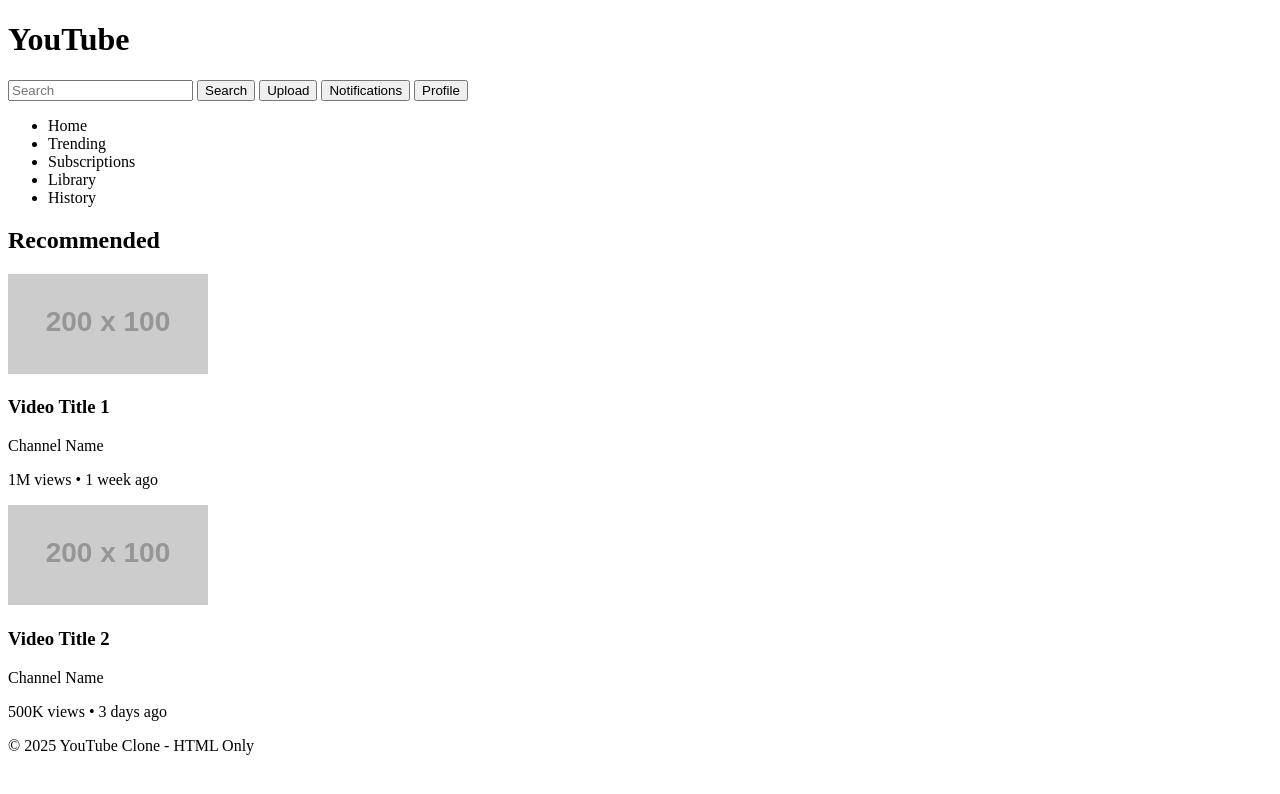
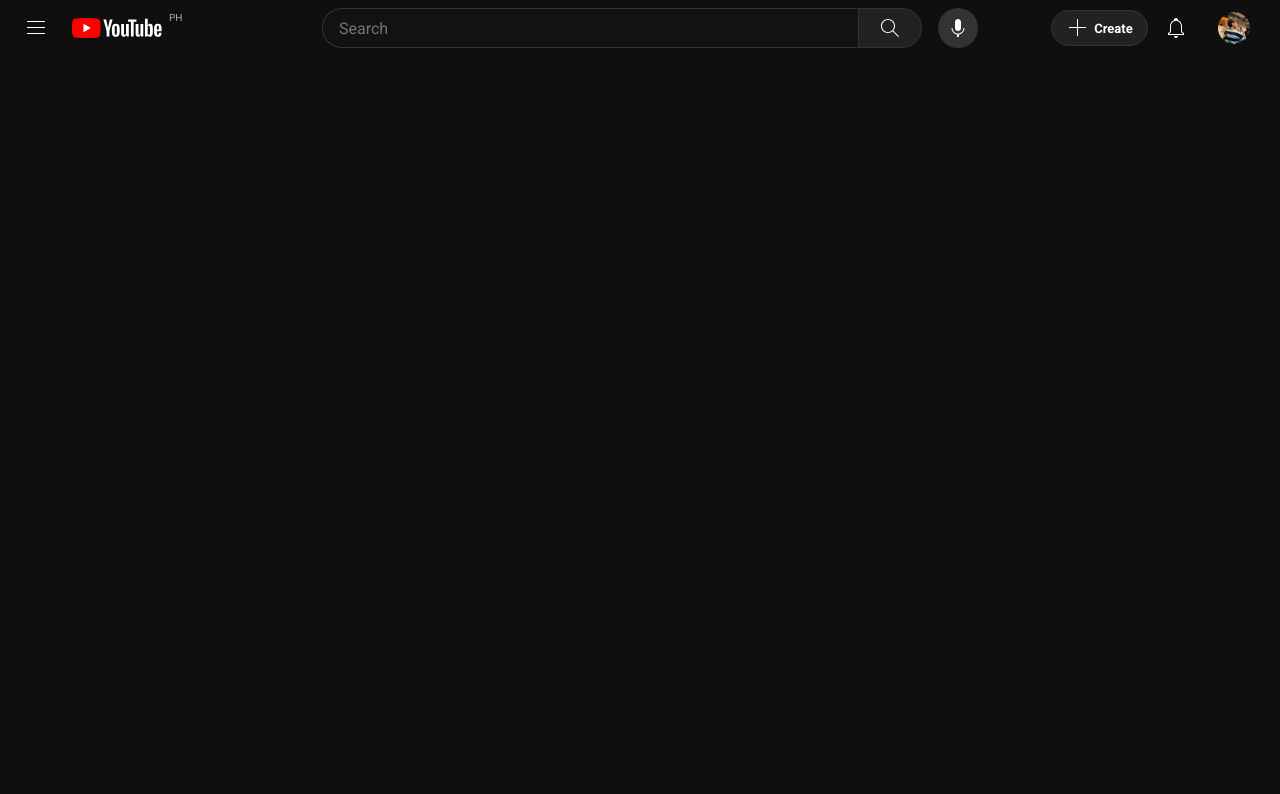
Before and after one commit to dvdivicay/Youtube-Homepage, a plain HTML site: page index.html in a window 1280 px wide. Drawn offline with Linux system fonts and the light colour scheme; placeholder pictures from the web are drawn by us.

Commit message:
added header

```diff
--- a/index.html
+++ b/index.html
@@ -3,56 +3,68 @@
 <head>
     <meta charset="UTF-8">
     <title>YouTube - Clone</title>
-    <link rel="icon" type="image/jpg" href="/resources/ytfavicon.png">
+    <link rel="preconnect" href="https://fonts.googleapis.com">
+    <link rel="preconnect" href="https://fonts.gstatic.com" crossorigin>
+    <link href="https://fonts.googleapis.com/css2?family=Roboto:ital,wght@0,100..900;1,100..900&display=swap" rel="stylesheet">
+    <link rel="icon" type="image/jpg" href="/resources/icons/ytfavicon.png">
+    <link rel="stylesheet" href="/styles/general.css">
+    <link rel="stylesheet" href="/styles/header.css">
 </head>
 <body>
     <!-- Header -->
-    <header>
-        <h1>YouTube</h1>
-        <input type="text" placeholder="Search">
-        <button>Search</button>
-        <button>Upload</button>
-        <button>Notifications</button>
-        <button>Profile</button>
+    <header class="header">
+        <div class = "left">
+            <div class="menu-container">
+                <img class = "menu-icon" src="/resources/icons/menu.svg" alt="Menu Icon">
+            </div>
+            <div class="logo-container">
+                <div class="ytlogo-container">
+                    <img class="logo" src="/resources/icons/ytlogo.svg" alt="YouTube Logo">
+                </div>
+                <span class="region-label">PH</span>
+            </div>
+        </div>
+
+        <!-- Center Section -->
+        <div class="center">
+            <div class="center-scope">
+                <div class="search-container">
+                    <div class="search-input-wrapper">
+                    <input type="text" class="search-input" placeholder="Search">
+                    </div>
+                    <div class="search-icon-wrapper">
+                        <img class="search-icon" src="/resources/icons/search.svg" alt="Search Icon">
+                    </div>
+                </div>
+                <div class="mic-wrapper">
+                    <img class="mic-icon" src="/resources/icons/mic.svg" alt="Microphone Icon">
+                </div>
+            </div>
+        </div>
+
+        <div class="right">
+            <div class="right-scope">
+                <div class="right-icons">
+                    <div class="create-icon-wrapper">
+                        <img class="create-icon" src="/resources/icons/plus.svg" alt="Create Icon">
+                        <span class="create-label">Create</span>
+                    </div>
+                    <div class="notif-icon-wrapper">
+                        <img class="notif-icon" src="/resources/icons/notifications.svg" alt="Notifications Icon">
+                    </div>
+                    <div class="profile-icon-wrapper">
+                        <img class="profile-icon" src="/resources/icons/user.jpg" alt="Profile Icon">
+                    </div>
+                </div>
+            </div>
+        </div>
+
+
     </header>
 
-    <!-- Navigation Sidebar -->
-    <nav>
-        <ul>
-            <li>Home</li>
-            <li>Trending</li>
-            <li>Subscriptions</li>
-            <li>Library</li>
-            <li>History</li>
-        </ul>
-    </nav>
-
-    <!-- Main Content (Videos) -->
-    <main>
-        <h2>Recommended</h2>
-
-        <!-- Video Item -->
-        <section>
-            <img src="https://via.placeholder.com/200x100" alt="Video Thumbnail">
-            <h3>Video Title 1</h3>
-            <p>Channel Name</p>
-            <p>1M views • 1 week ago</p>
-        </section>
-
-        <!-- Video Item -->
-        <section>
-            <img src="https://via.placeholder.com/200x100" alt="Video Thumbnail">
-            <h3>Video Title 2</h3>
-            <p>Channel Name</p>
-            <p>500K views • 3 days ago</p>
-        </section>
 
 
-    </main>
 
-    <!-- Footer -->
-    <footer>
-        <p>© 2025 YouTube Clone - HTML Only</p>
-    </footer>
+
 </body>
 </html>
--- /dev/null
+++ b/styles/general.css
@@ -0,0 +1,13 @@
+body {
+  margin: 0;
+  padding: 0;
+  background-color: #0f0f0f;
+  color: #ffffff;
+  font-family: 'Roboto', Arial, sans-serif;
+}
+
+* {
+  margin: 0;
+  padding: 0;
+  box-sizing: border-box;
+}
--- /dev/null
+++ b/styles/header.css
@@ -0,0 +1,242 @@
+.header {
+  width: 100%;
+  height: 56px;
+  background-color: #0f0f0f;
+  display: flex;
+  justify-content: space-between;
+  align-items: center;
+  padding-right: 16px;
+  padding-left: 16px;
+  background-color: #0f0f0f;
+  color: white;
+}
+
+.left {
+  display: flex;
+  align-items: center;
+  height: 100%;
+  width: 169px;
+}
+.menu-container {
+  align-items: center;
+  height: 40px;
+  width: 40px;
+  padding: 8px;
+}
+
+.menu-icon {
+  width: 24px;
+  height: 24px;
+  cursor: pointer;
+}
+
+.logo-container{
+  height: 100%;
+  width: 129px;
+  display: flex;
+  align-items: center;
+}
+
+.ytlogo-container{
+  display: flex;
+  align-items: center;
+  height: 100%;
+  width: 123px;
+  padding: 18px 14px 18px 16px;
+  cursor: pointer;
+}
+
+.ytlogo {
+  height: 26px;
+  margin-right: 6px;
+  margin-left: 6px;
+}
+
+.region-label {
+  width: 13.45px;
+  height: 44px;
+  font-size: 10px;
+  color: #aaa;
+  margin: 12px 0px 0px -10px;
+}
+
+.center {
+  height: 56px;
+  display: flex;
+  align-items: center;
+  width: 732px;
+  border: 0;
+  flex-direction: row;
+  flex-shrink: 1;
+  font-size: 10px;
+  margin: 0px 0px 0px 0px;
+  background-clip: border-box;
+  background-origin: padding-box;
+}
+
+.center-scope{
+  display: flex;
+  align-items: center;
+  height: 40px;
+  width: 100%;
+}
+
+.search-container {
+  display: flex;
+  align-items: center;
+  width: 640px;
+  height: 40px;
+  margin: 0px 0px 0px 40px;
+  padding: 0px 4px;
+}
+
+.search-input-wrapper{
+  display: flex;
+  align-items: center;
+  width: 536px;
+  height: 40px;
+  margin: 0px 0px 0px 32px;
+  padding: 0px 4px 0px 16px;
+  border: 1px solid #333;
+  border-right: none;
+  background-color: #121212;
+  color: white;
+  border-top-left-radius: 30px;
+  border-bottom-left-radius: 30px;
+}
+
+.search-input {
+  flex: 1;
+  height: 100%;
+  border: none;
+  background-color: transparent;
+  color: white;
+  font-size: 16px;
+  font-family: Roboto, Arial, sans-serif;
+  outline: none;
+  padding: 1px 0px;
+}
+
+.search-icon-wrapper {
+  height: 40px;
+  width: 64px;
+  align-items: center;
+  display: flex;
+  justify-content: center;
+  background-color: #222;
+  border: 1px solid #333;
+  cursor: pointer;
+  border-top-right-radius: 30px;
+  border-bottom-right-radius: 30px;
+}
+
+.search-icon {
+  width: 24px;
+  height: 24px;
+}
+
+.mic-wrapper {
+  margin-left: auto;
+  background-color: #333;
+  align-items: center;
+  display: flex;
+  justify-content: center;
+  border-radius: 50%;
+  cursor: pointer;
+  width: 40px;
+  height: 40px;
+
+  align-items: center;
+}
+
+.mic-icon {
+  width: 24px;
+  height: 24px;
+}
+
+.right {
+  height: 56px;
+  display: flex;
+  align-items: center;
+  width: 225px;
+  border: 0;
+  flex-direction: row;
+  flex-shrink: 1;
+  font-size: 10px;
+  margin: 0px 0px 0px 0px;
+}
+
+.right-scope{
+  display: flex;
+  margin-left: auto;
+  align-items: center;
+  justify-content: flex-end;
+  height: 40px;
+  width: 100%;
+  font-family: Roboto, Arial, sans-serif;
+  font-size: 10px;
+}
+
+.right-icons{
+  display: flex;
+  align-items: center;
+  height: 40px;
+  width: 213.18px;
+  justify-content: space-between;
+}
+
+.create-icon-wrapper {
+  width: 97.18px;
+  height: 36px;
+  background-color: #222;
+  border: 1px solid #333;
+  border-radius: 30px;
+  display: flex;
+  align-items: center;
+  justify-content: center;
+  cursor: pointer;
+}
+
+.create-icon {
+  width: 24px;
+  height: 24px;
+}
+
+.create-label {
+  font-size: 13px;
+  font-family: Roboto, Arial, sans-serif;
+  font-weight: bold;
+  color: #fff;
+  margin-left: 4px;
+}
+
+.notif-icon-wrapper {
+  width: 40px;
+  height: 40px;
+  display: flex;
+  align-items: center;
+  justify-content: center;
+  cursor: pointer;
+}
+
+.notif-icon{
+  width: 24px;
+  height: 24px;
+}
+
+.profile-icon-wrapper {
+  width: 60px;
+  height: 34px;
+  padding: 1px 6px;
+  display: flex;
+  align-items: center;
+  justify-content: center;
+  cursor: pointer;
+}
+
+.profile-icon {
+  width: 32px;
+  height: 32px;
+  border-radius: 50%;
+  object-fit: cover;
+}
```
Also changed, not shown: resources/icons/menu.svg (added), resources/icons/mic.svg (added), resources/icons/notifications.svg (added), resources/icons/plus.svg (added), resources/icons/search.svg (added), resources/icons/upload.svg (added), resources/icons/user.jpg (added), resources/icons/ytfavicon.png (renamed from resources/ytfavicon.png), resources/icons/ytlogo.svg (added), resources/sidebar-icons/explore.svg (added), resources/sidebar-icons/home.svg (added), resources/sidebar-icons/library.svg (added), resources/sidebar-icons/originals.svg (added), resources/sidebar-icons/subscriptions.svg (added), 3 more files.
